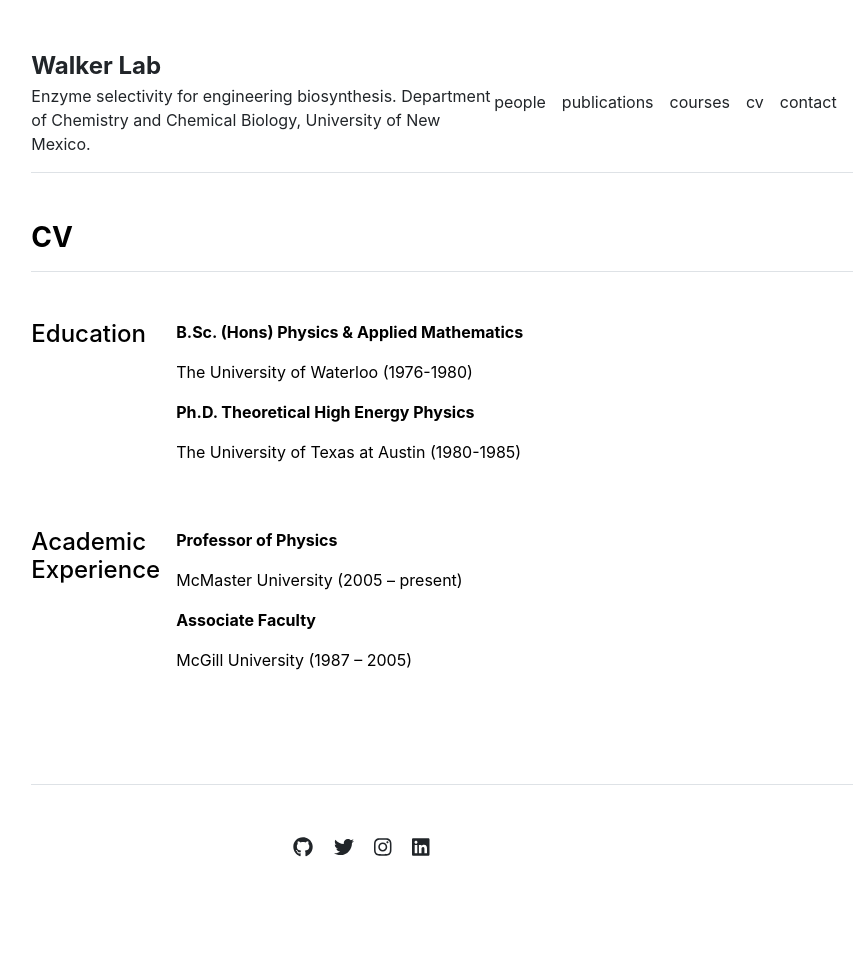
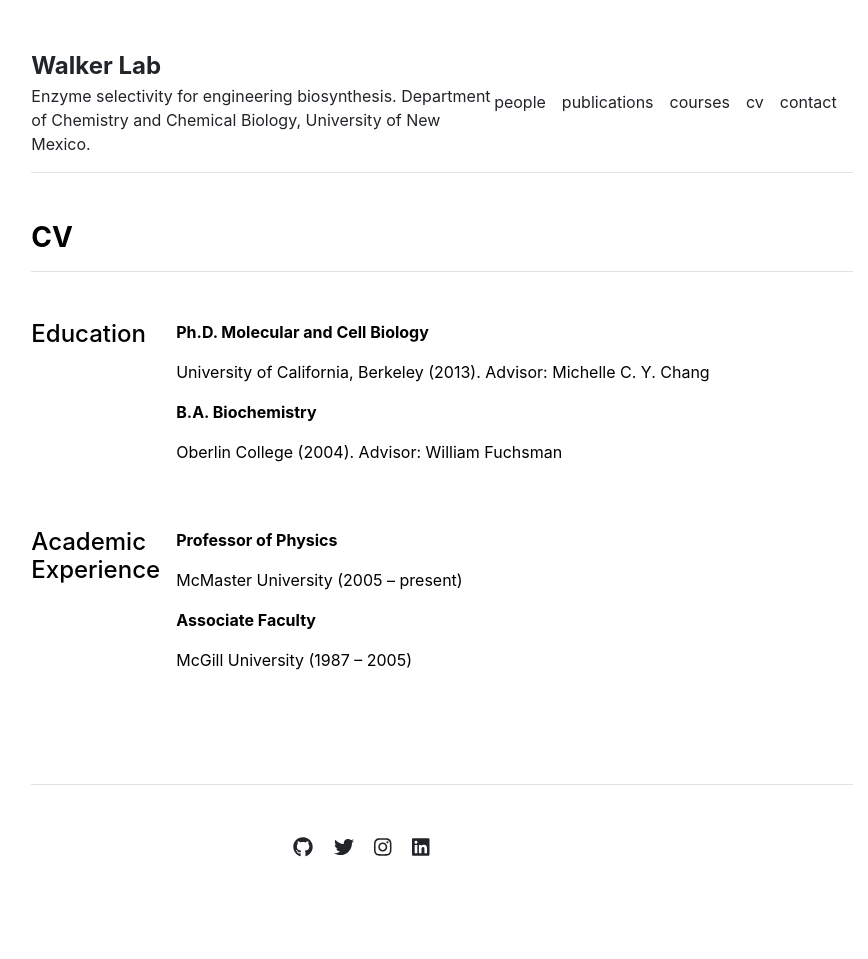
Before and after one commit to mcw-lab/mcw-lab.github.io, a Jekyll site: the page built from cv.md, in a window 1280 px wide. Shown: the whole page, without its empty margins (198-1066 px from the left). Built offline with Jekyll 4.4.1, drawn with Linux system fonts in a browser that asks for light colours.

Commit message:
Update education.yml

```diff
--- a/_data/cv/education.yml
+++ b/_data/cv/education.yml
@@ -1,5 +1,4 @@
-- title: 'B.Sc. (Hons) Physics & Applied Mathematics'
-  description: 'The University of Waterloo (1976-1980)'
-
-- title: 'Ph.D. Theoretical High Energy Physics'
-  description: 'The University of Texas at Austin (1980-1985)'
+- title: 'Ph.D. Molecular and Cell Biology'
+  description: 'University of California, Berkeley (2013). Advisor: Michelle C. Y. Chang'
+- title: 'B.A. Biochemistry'
+  description: 'Oberlin College (2004). Advisor: William Fuchsman'
```
